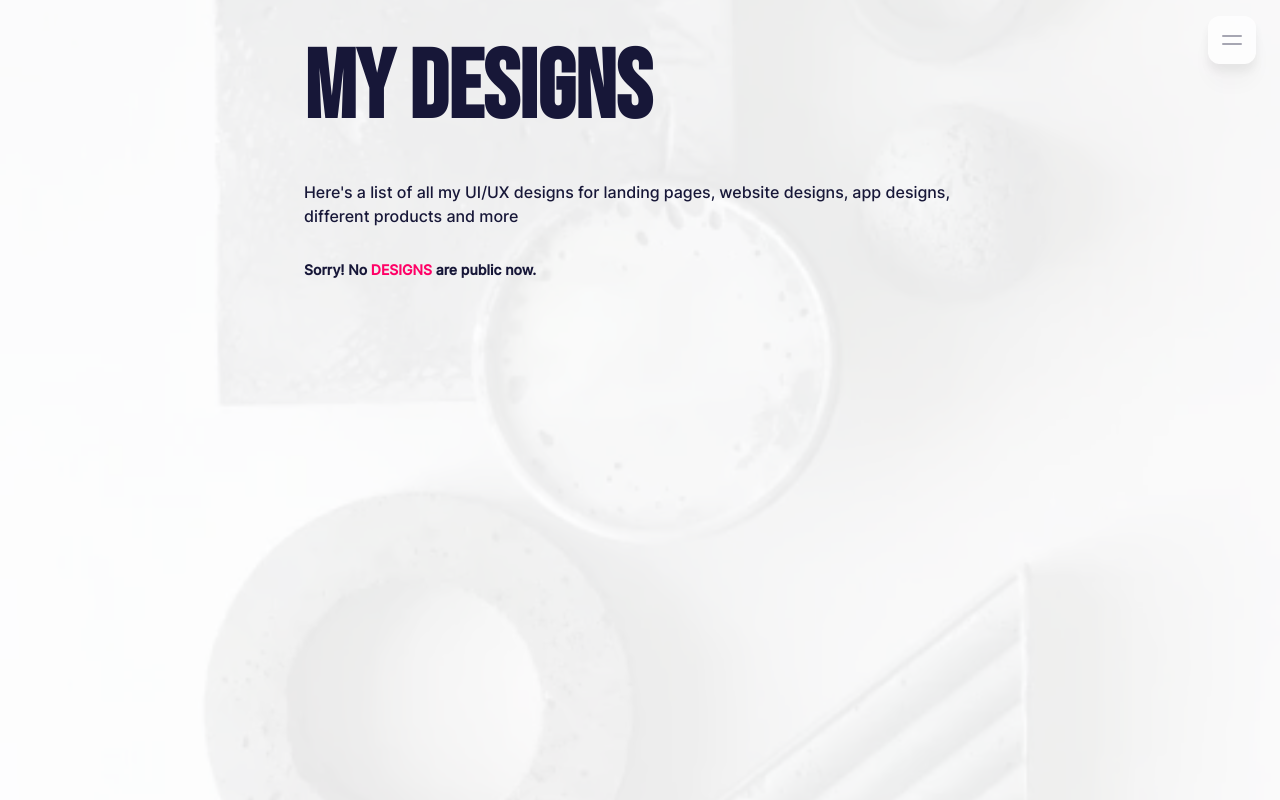
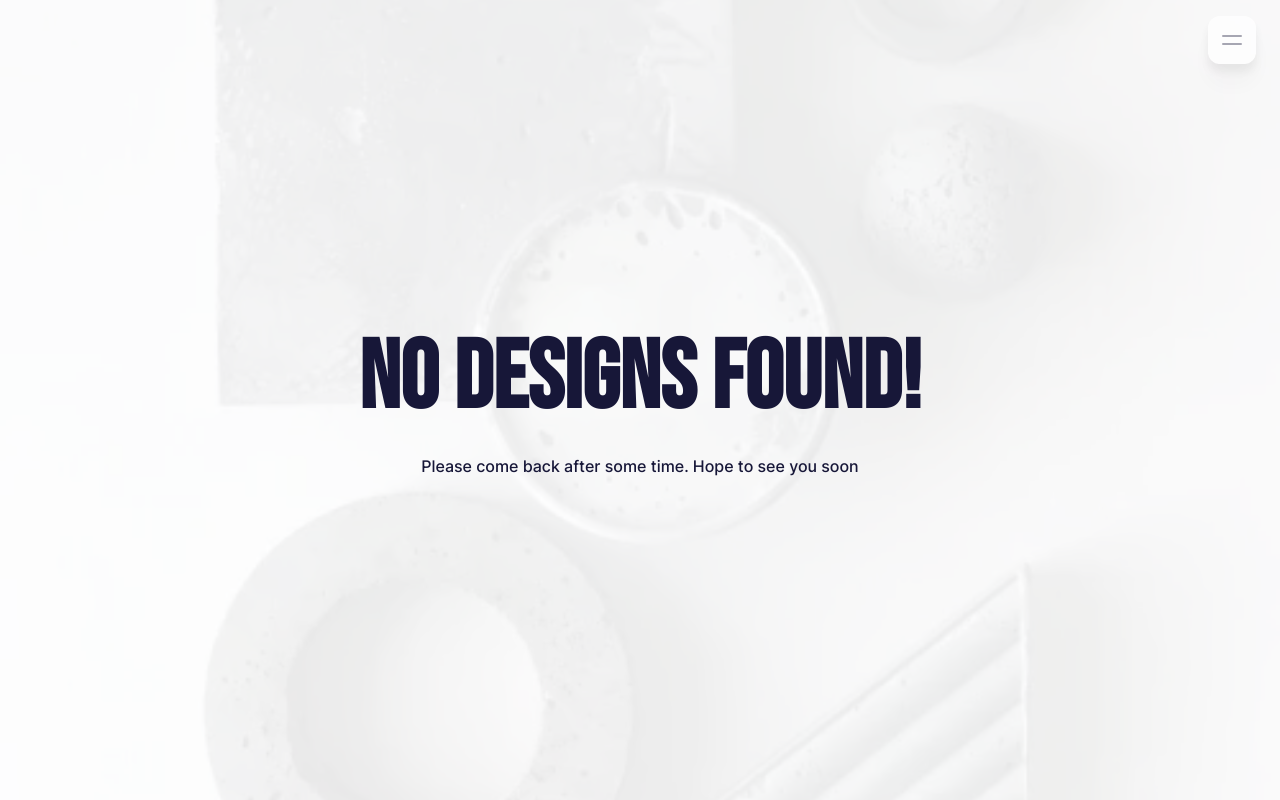
Before and after one commit to kanuos/kanuos, a Next.js app: page /designs in a window 1280 px wide. Built offline with nearby package versions, Linux system fonts and the light colour scheme.

Commit message:
applying style to no content components

```diff
--- a/components/Layouts/PublicListLayout.jsx
+++ b/components/Layouts/PublicListLayout.jsx
@@ -13,6 +13,7 @@ export const PublicListLayout = ({
 }) => {
   return (
     <Fragment>
+      {data.searchMode ? (
         <PublicLayout metaTitle={pageTitle} metaDesc={pageDesc}>
           <div className="px-8 pt-10 md:py-8 lg:px-0 max-w-2xl mx-auto select-text">
             <PublicHeader
@@ -29,6 +30,18 @@ export const PublicListLayout = ({
             <Footer />
           </div>
         </PublicLayout>
+      ) : (
+        <PublicLayout metaTitle={pageTitle} metaDesc={pageDesc}>
+          <div className="h-screen w-full grid place-items-center">
+            <div className="flex flex-col items-center justify-center gap-4 px-8">
+              <h1 className="heading--primary">No {data.type} found!</h1>
+              <p className="content--secondary text-center w-11/12 mx-auto">
+                Please come back after some time. Hope to see you soon
+              </p>
+            </div>
+          </div>
+        </PublicLayout>
+      )}
     </Fragment>
   );
 };
--- a/pages/index.js
+++ b/pages/index.js
@@ -1,19 +1,14 @@
 // Home/Landing
-
+import dynamic from "next/dynamic";
 import axios from "axios";
 import { useState, useEffect, useContext } from "react";
 
 // import : internal
 import { getAllTags } from "../database/tags";
 import { API_ROUTES } from "../utils/admin";
-import dynamic from "next/dynamic";
-import { Tag } from "../components/public/Tag";
-import { StyledHeader } from "../components/portfolio/StyledHeader";
 import PublicLayout from "../components/Layouts/PublicLayout";
 import { ThemeContext } from "../contexts/ThemeContext";
-import { CTA } from "../components/portfolio/CTA";
 import { PUBLIC_URLS } from "../utils";
-import { Footer } from "../components/public/Footer";
 
 const STATUSES = {
   initial: "initial",
@@ -21,6 +16,21 @@ const STATUSES = {
   complete: "complete",
 };
 
+const StickyWrapper = dynamic(() =>
+  import("../components/public/StickyWrapper").then((m) => m.StickyWrapper)
+);
+const StyledHeader = dynamic(() =>
+  import("../components/portfolio/StyledHeader").then((m) => m.StyledHeader)
+);
+const CTA = dynamic(() =>
+  import("../components/portfolio/CTA").then((m) => m.CTA)
+);
+const Footer = dynamic(() =>
+  import("../components/public/Footer").then((m) => m.Footer)
+);
+const Tag = dynamic(() =>
+  import("../components/public/Tag").then((m) => m.Tag)
+);
 const LoadSpinner = dynamic(() =>
   import("../components/public/Loader").then((m) => m.LoadSpinner)
 );
@@ -91,6 +101,7 @@ const HomePage = ({ allTags }) => {
           You can search blogs, designs and projects by tags. For ease of
           navigation, I tag them accordingly. Enjoy!
         </p>
+        <StickyWrapper>
           <div className="mt-10">
             <CTA
               isDarkMode={isDarkMode}
@@ -106,6 +117,7 @@ const HomePage = ({ allTags }) => {
               }
             />
           </div>
+        </StickyWrapper>
       </StyledHeader>
       {tagAvailability && (
         <>
--- a/pages/portfolio/index.jsx
+++ b/pages/portfolio/index.jsx
@@ -13,7 +13,10 @@ import { ThemeContext } from "../../contexts/ThemeContext";
 import { PORTFOLIO_LINKS, PUBLIC_URLS } from "../../utils";
 
 import PublicLayout from "../../components/Layouts/PublicLayout";
-import { StickyWrapper } from "../../components/public/StickyWrapper";
+
+const StickyWrapper = dynamic(() =>
+  import("../../components/public/StickyWrapper").then((m) => m.StickyWrapper)
+);
 
 const Showcase = dynamic(() =>
   import("../../components/portfolio/Showcase").then((m) => m.Showcase)
@@ -58,12 +61,18 @@ const PortfolioPage = ({ metadata }) => {
       >
         <main className="h-screen w-screen grid place-items-center">
           <StyledHeader
-            styledText="Sounak Portfolio•page"
+            styledText="Sounak mukherjee"
             isDarkMode={isDarkMode}
             showScroll={false}
           >
             <div className="flex flex-col items-start justify-center">
-              <h1 className={`heading--primary--max w-min max-w-xs`}>
+              <h1
+                className={`heading__portfolio ${
+                  isDarkMode
+                    ? "heading__portfolio--dark-mode"
+                    : "heading__portfolio--light-mode"
+                }`}
+              >
                 Coming Soon
               </h1>
               <p className="content--main mb-10 mt-4 text-justify">
@@ -72,11 +81,13 @@ const PortfolioPage = ({ metadata }) => {
                 blogs, projects and designs in my website. Please follow the
                 link below to the visit my work.
               </p>
-              <CTA
-                href={PUBLIC_URLS.home.url}
-                label="Go to HomePage"
-                isDarkMode={isDarkMode}
-              />
+              <StickyWrapper>
+                <CTA
+                  href={PUBLIC_URLS.home.url}
+                  label="Go to HomePage"
+                  isDarkMode={isDarkMode}
+                />
+              </StickyWrapper>
             </div>
           </StyledHeader>
         </main>
```
Lines whose indentation alone changed are shown as unchanged.
